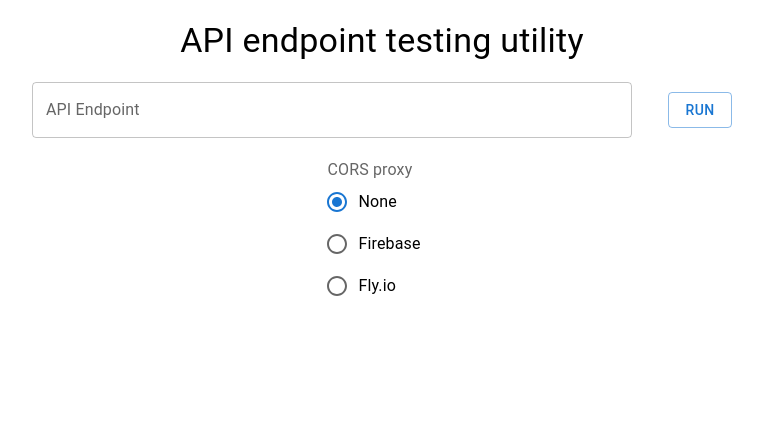
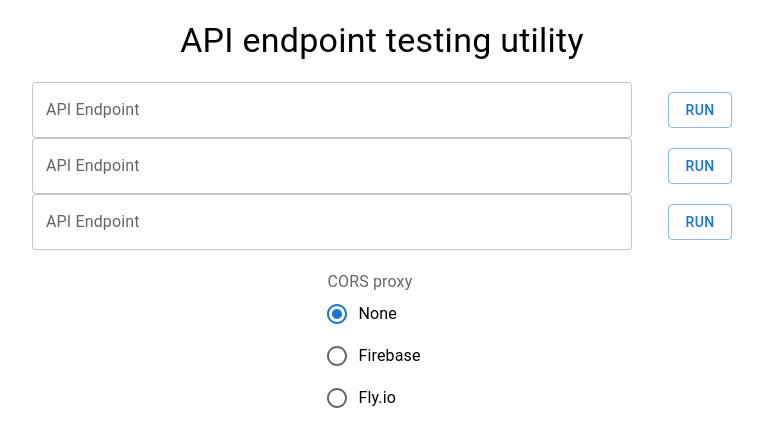
Before and after one commit to isoaxe/test-my-api, a React (Create React App) app: page / in a window 1280 px wide. Shown: the top 446 px of the page, without its empty margins (258-1021 px from the left). Built offline with nearby package versions, Linux system fonts and the light colour scheme.

Commit message:
App: Add additional URLSubmitter
Useful to have multiple of these while testing.

```diff
--- a/src/App.tsx
+++ b/src/App.tsx
@@ -11,6 +11,8 @@ function App() {
     <div className="App">
       <HeadingText />
       <UrlSubmitter proxyUrl={proxyUrl} />
+      <UrlSubmitter proxyUrl={proxyUrl} />
+      <UrlSubmitter proxyUrl={proxyUrl} />
       <ProxySelector proxyUrl={proxyUrl} setProxyUrl={setProxyUrl} />
     </div>
   );
```
